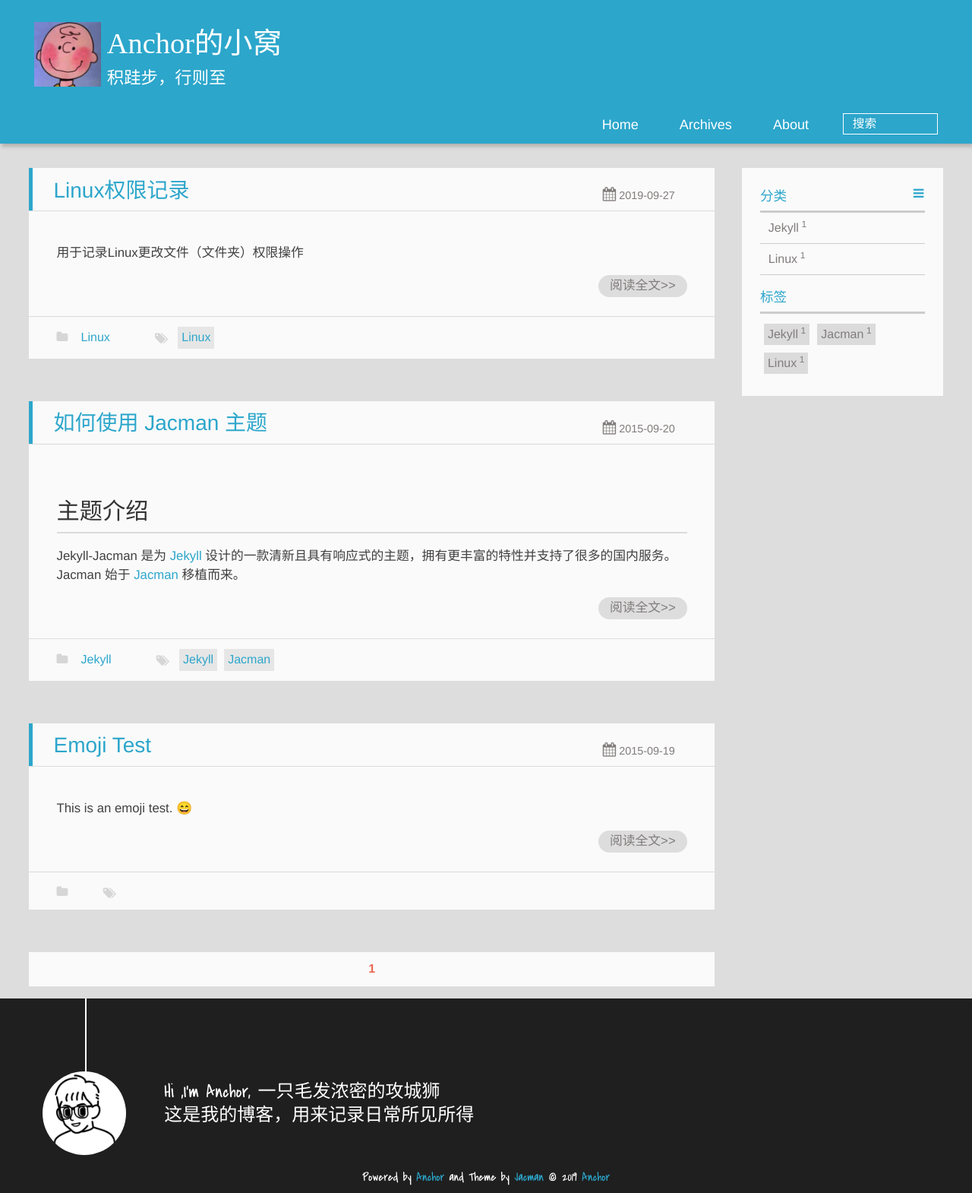
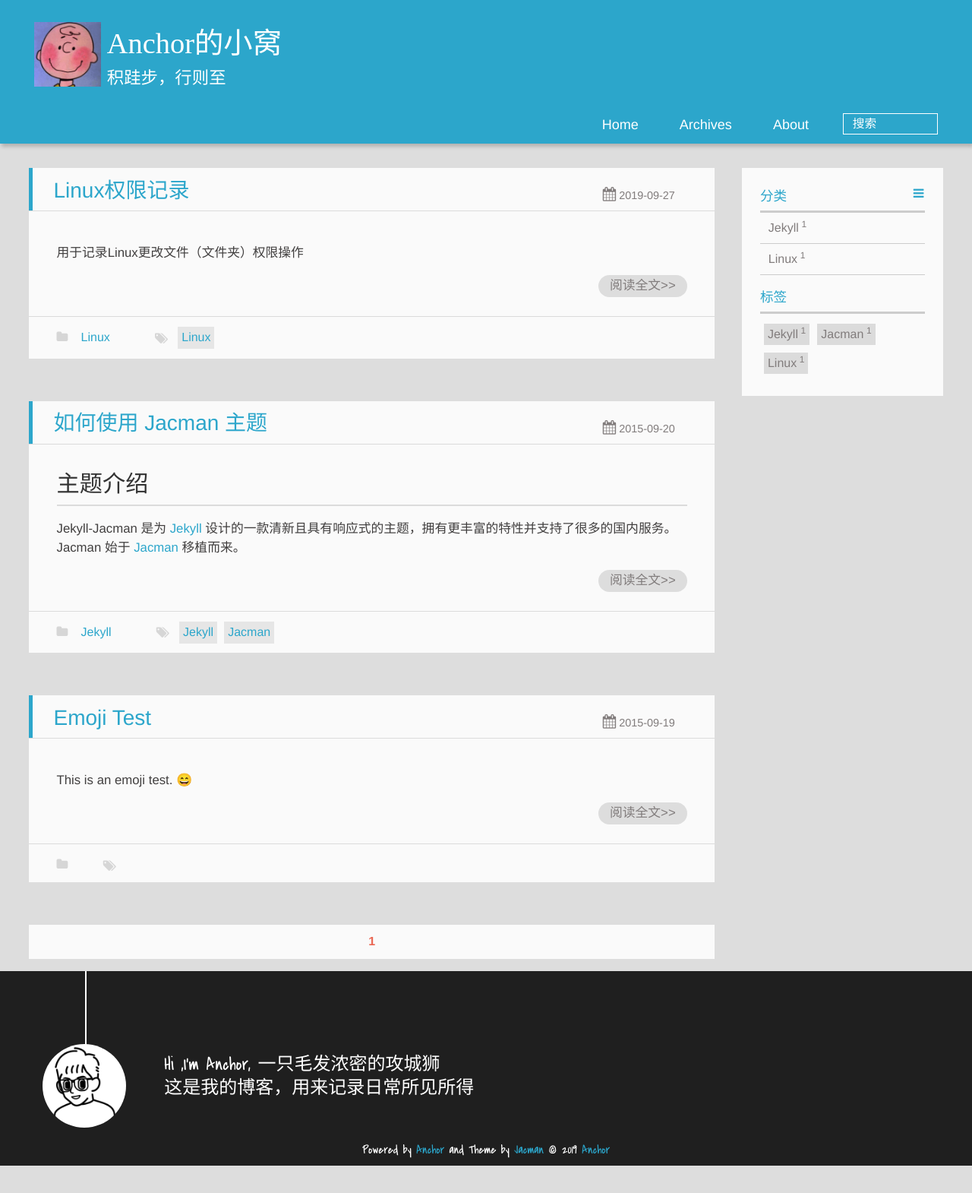
Before and after one commit to memorate/memorate.github.io, a Jekyll site: the page built from index.html, in a window 1280 px wide. Shown: the whole page at 76% size. Built offline with Jekyll 4.4.1, drawn with Linux system fonts in a browser that asks for light colours; emoji names are drawn with the system emoji font; the list of posts is cut into pages by our own code; after the commit the page ends 1534 px from its top, so only the background shows below that.

Commit message:
latest code update on 2019-10-09 16:45

```diff
--- a/assets/css/style.css
+++ b/assets/css/style.css
@@ -1016,7 +1016,7 @@ article .article-content h1, article .article-content h2 {
     font-size: 180%;
     line-height: 1.2em;
     padding-bottom: .3em;
-    margin-top: 1.5em;
+    margin-top: 0.3em;
     border-bottom: 2px solid #dbdbdb
 }
 
```
